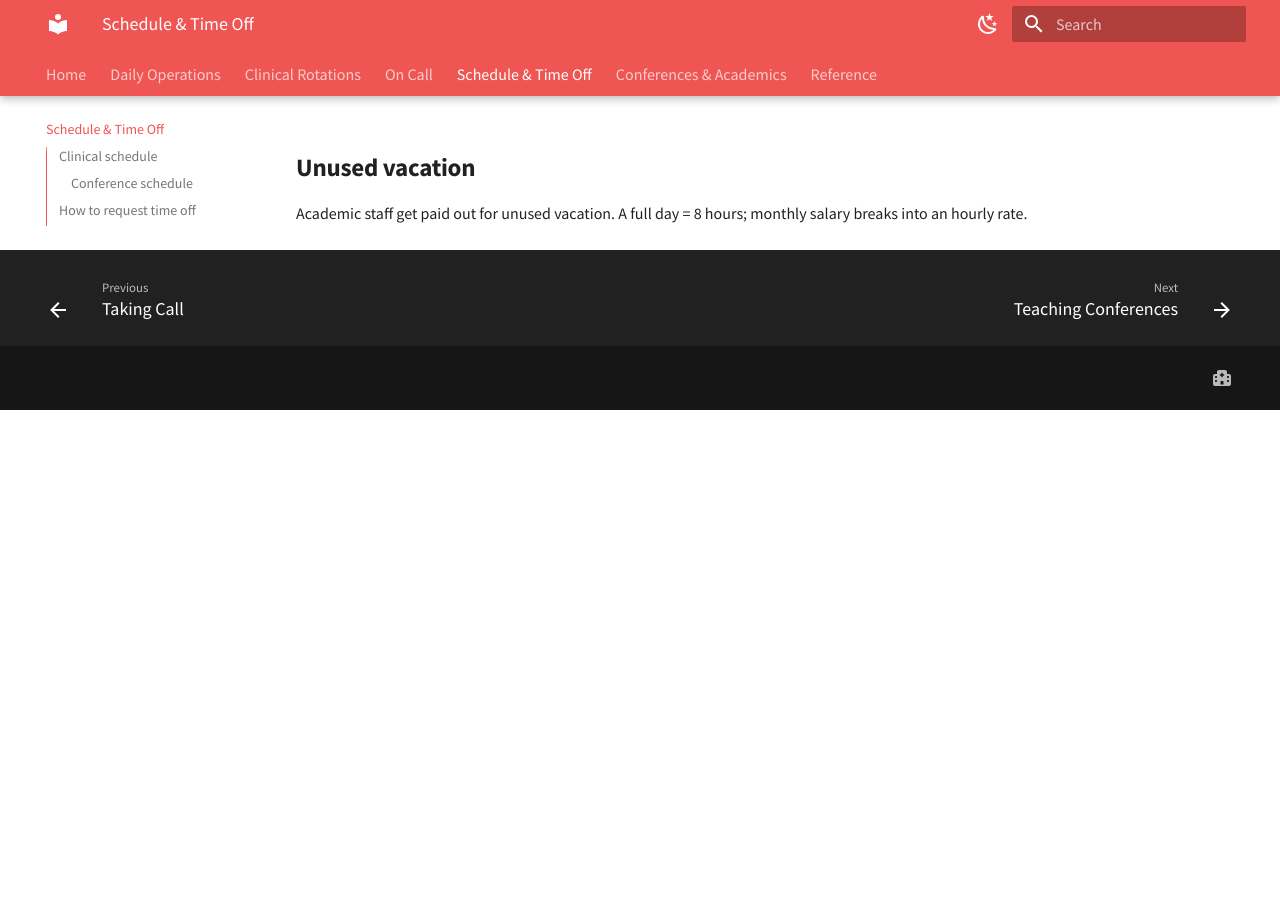
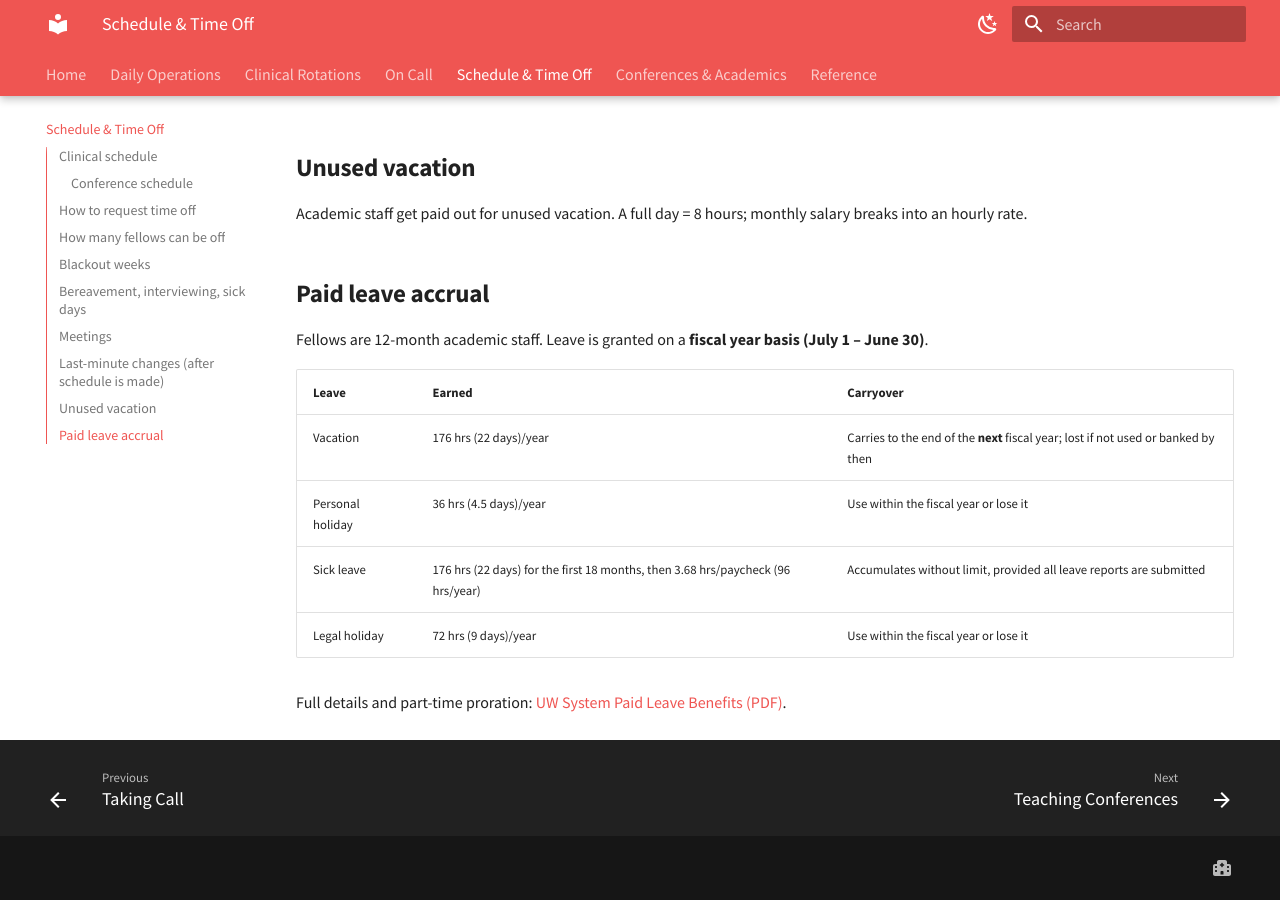
Before and after one commit to UW-MSK-Rads/msk-fellowship-manual, an MkDocs documentation site: the page built from docs/schedule.md, in a window 1280 px wide and 900 px high, scrolled down 2020 px. Built offline with MkDocs 1.6.1 and Material for MkDocs 9.7.7, drawn with Linux system fonts in a browser that asks for light colours; before the commit the page ends 2430 px from its top, so only the background shows below that.

Commit message:
Add paid leave accrual table to Schedule & Time Off
Co-Authored-By: Claude Opus 4.8 <noreply@anthropic.com>

```diff
--- a/docs/schedule.md
+++ b/docs/schedule.md
@@ -57,3 +57,16 @@ No vacation during:
 ## Unused vacation
 
 Academic staff get paid out for unused vacation. A full day = 8 hours; monthly salary breaks into an hourly rate.
+
+## Paid leave accrual
+
+Fellows are 12-month academic staff. Leave is granted on a **fiscal year basis (July 1 – June 30)**.
+
+| Leave | Earned | Carryover |
+|---|---|---|
+| Vacation | 176 hrs (22 days)/year | Carries to the end of the **next** fiscal year; lost if not used or banked by then |
+| Personal holiday | 36 hrs (4.5 days)/year | Use within the fiscal year or lose it |
+| Sick leave | 176 hrs (22 days) for the first 18 months, then 3.68 hrs/paycheck (96 hrs/year) | Accumulates without limit, provided all leave reports are submitted |
+| Legal holiday | 72 hrs (9 days)/year | Use within the fiscal year or lose it |
+
+Full details and part-time proration: [UW System Paid Leave Benefits (PDF)](https://www.wisconsin.edu/ohrwd/benefits/download/leave/annualsum/fasl.pdf).
```
